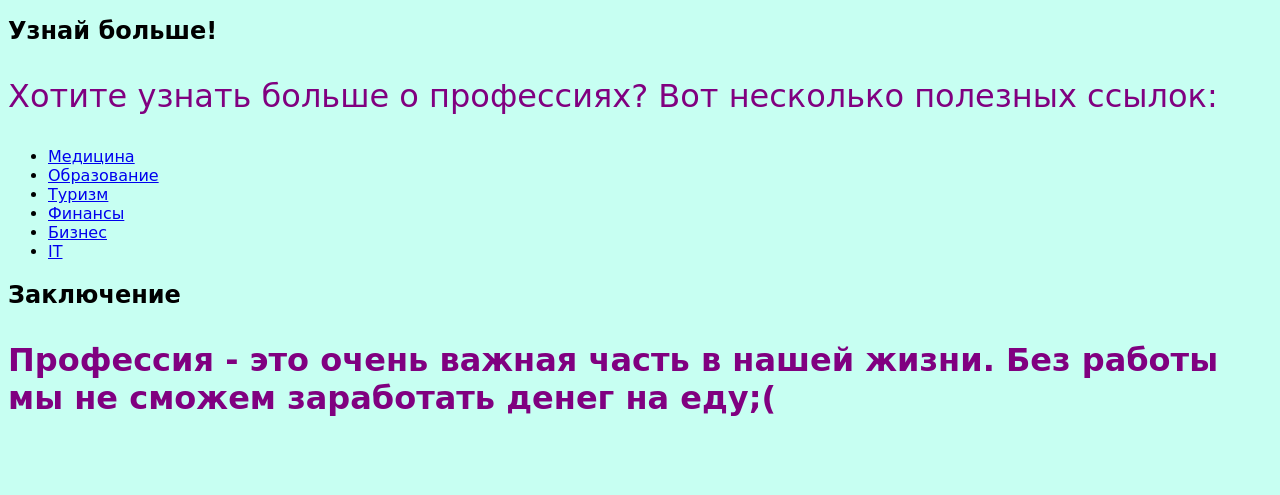
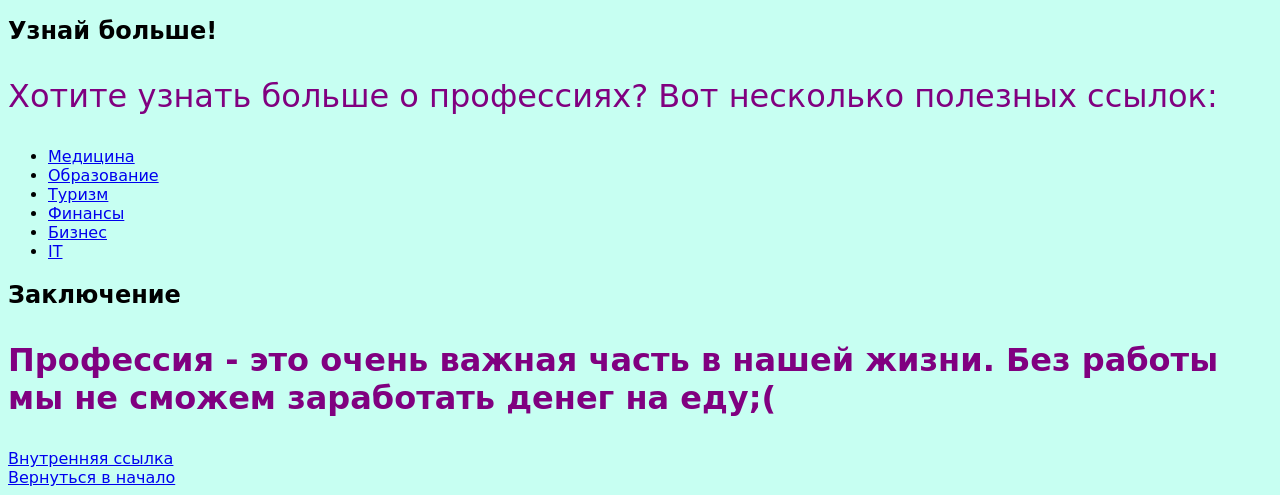
Before and after one commit to DarryaVi/my_site, a plain HTML site: page index.html in a window 1280 px wide. Shown: the part 1149-1644 px from the top of the page. Before the commit the page ends 1598 px from the top, so only its background shows below. Drawn offline with Linux system fonts and the light colour scheme.

Commit message:
index.html

```diff
--- a/index.html
+++ b/index.html
@@ -7,6 +7,7 @@
     <link rel="stylesheet" href="style.css">
 </head>
 <body>
+    <a id="start"></a>
     <i><h1>Интересные профессии</h1></i>
     <p>В нашем мире есть много увлекательных профессий. Давайте узнаем о некотрых их них!</p>
     <h2>Топ-5 интересных профессий</h2>
@@ -44,14 +45,19 @@
     <h2>Узнай больше!</h2>
     <p>Хотите узнать больше о профессиях? Вот несколько полезных ссылок:</p>
     <ul>
+
         <li><a href="https://ru.wikipedia.org/wiki/%D0%9C%D0%B5%D0%B4%D0%B8%D1%86%D0%B8%D0%BD%D0%B0#:~:text=medic%C4%ABna%2C%20%D0%BE%D1%82%20%D1%81%D0%BB%D0%BE%D0%B2%D0%BE%D1%81%D0%BE%D1%87%D0%B5%D1%82%D0%B0%D0%BD%D0%B8%D1%8F%20ars%20medicina,%D0%BF%D1%80%D0%BE%D0%B4%D0%BB%D0%B5%D0%BD%D0%B8%D0%B5%20%D0%B6%D0%B8%D0%B7%D0%BD%D0%B8%2C%20%D0%BF%D1%80%D0%B5%D0%B4%D1%83%D0%BF%D1%80%D0%B5%D0%B6%D0%B4%D0%B5%D0%BD%D0%B8%D0%B5%20%D0%B8%20%D0%BB%D0%B5%D1%87%D0%B5%D0%BD%D0%B8%D0%B5" target='_blank'>Медицина</a></li>
         <li><a href="https://ru.wikipedia.org/wiki/%D0%9E%D0%B1%D1%80%D0%B0%D0%B7%D0%BE%D0%B2%D0%B0%D0%BD%D0%B8%D0%B5" target="_blank">Образование</a></li>
         <li><a href="https://ru.wikipedia.org/wiki/%D0%A2%D1%83%D1%80%D0%B8%D0%B7%D0%BC" target="_blank">Туризм</a></li>
         <li><a href="https://ru.wikipedia.org/wiki/%D0%A4%D0%B8%D0%BD%D0%B0%D0%BD%D1%81%D1%8B" target="_blank">Финансы</a></li>
         <li><a href="https://ru.wikipedia.org/wiki/%D0%91%D0%B8%D0%B7%D0%BD%D0%B5%D1%81" target="_blank">Бизнес</a></li>
         <li><a href="https://ru.wikipedia.org/wiki/It" target="_blank">IT</a></li>
+
     </ul>
     <h2>Заключение</h2>
     <b><p>Профессия - это очень важная часть в нашей жизни. Без работы мы не сможем заработать денег на еду;(</p></b>
-</body>
+    <a href = './test.html'>Внутренняя ссылка</a>
+    <br>
+    <a href="#start">Вернуться в начало</a>
+    </body>
 </html>
```
